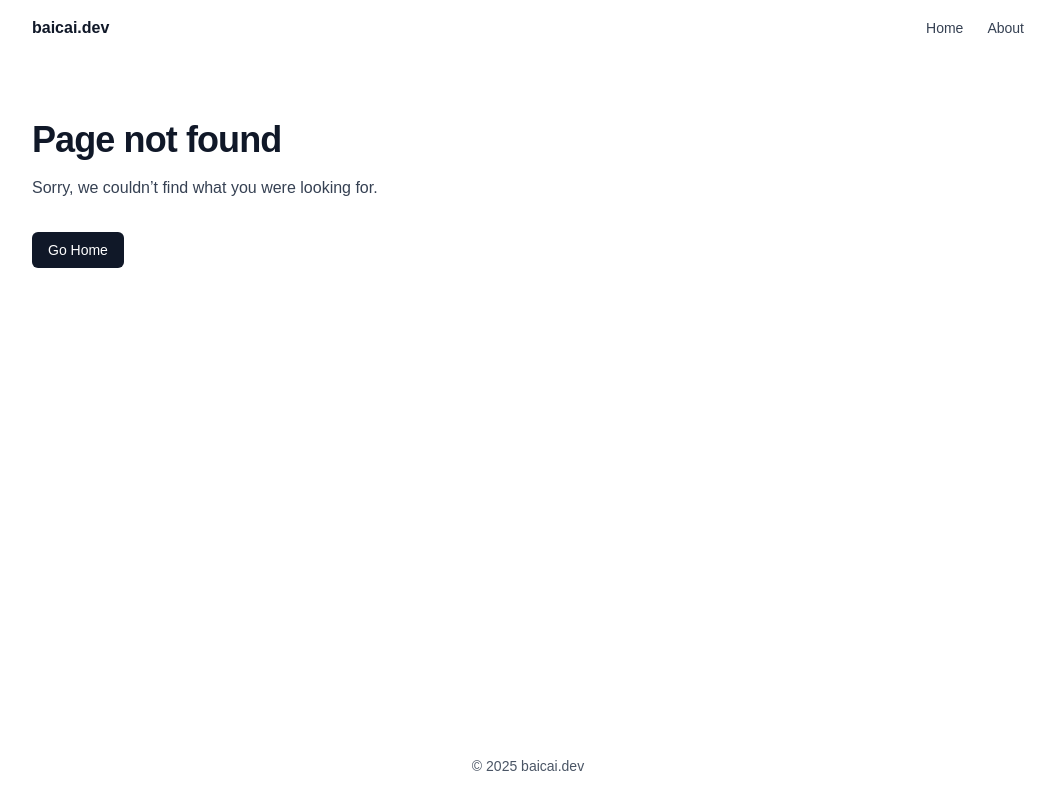
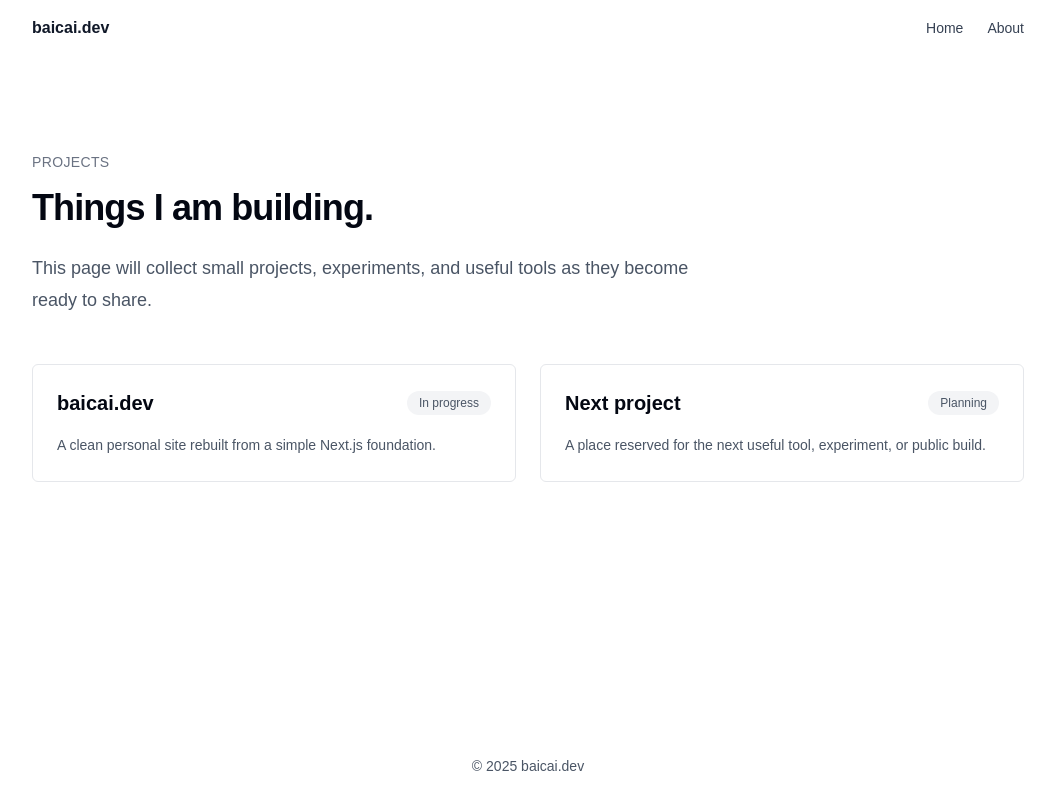
Before and after one commit to BaiCaiMark/baicai.dev, a Next.js app: page /projects in a window 1280 px wide. Before the commit this address had no page. Shown: the whole page, without its empty margins (112-1167 px from the left). Built offline with nearby package versions, Linux system fonts and the light colour scheme.

Commit message:
Add projects page

```diff
--- /dev/null
+++ b/app/projects/page.tsx
@@ -0,0 +1,38 @@
+const projects = [
+  {
+    name: 'baicai.dev',
+    status: 'In progress',
+    description: 'A clean personal site rebuilt from a simple Next.js foundation.',
+  },
+  {
+    name: 'Next project',
+    status: 'Planning',
+    description: 'A place reserved for the next useful tool, experiment, or public build.',
+  },
+]
+
+export default function ProjectsPage() {
+  return (
+    <section className="mx-auto max-w-5xl px-4 py-16 sm:py-24">
+      <p className="text-sm font-medium uppercase tracking-wide text-gray-500">Projects</p>
+      <h1 className="mt-4 text-4xl font-semibold tracking-tight text-gray-950">Things I am building.</h1>
+      <p className="mt-6 max-w-2xl text-lg leading-8 text-gray-600">
+        This page will collect small projects, experiments, and useful tools as they become ready to share.
+      </p>
+
+      <div className="mt-12 grid gap-6 sm:grid-cols-2">
+        {projects.map((project) => (
+          <article key={project.name} className="rounded-md border border-gray-200 p-6">
+            <div className="flex items-center justify-between gap-4">
+              <h2 className="text-xl font-semibold text-gray-950">{project.name}</h2>
+              <span className="rounded-full bg-gray-100 px-3 py-1 text-xs font-medium text-gray-600">
+                {project.status}
+              </span>
+            </div>
+            <p className="mt-4 text-sm leading-6 text-gray-600">{project.description}</p>
+          </article>
+        ))}
+      </div>
+    </section>
+  )
+}
```
